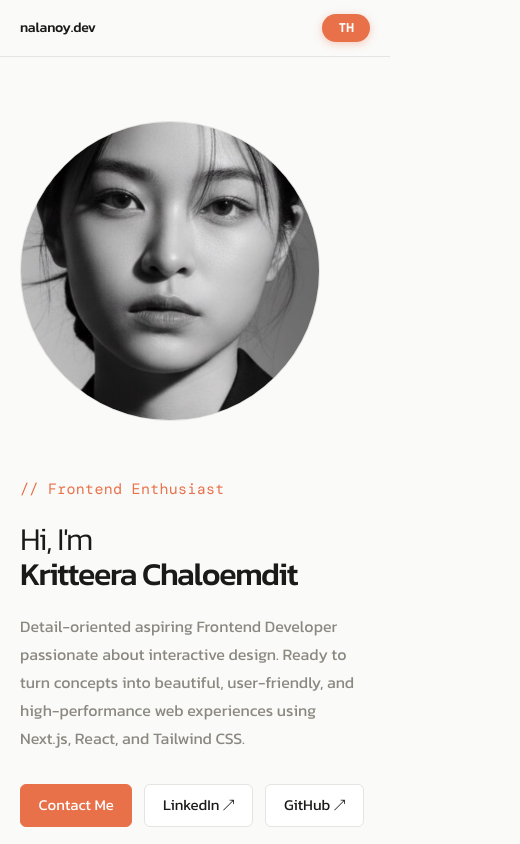
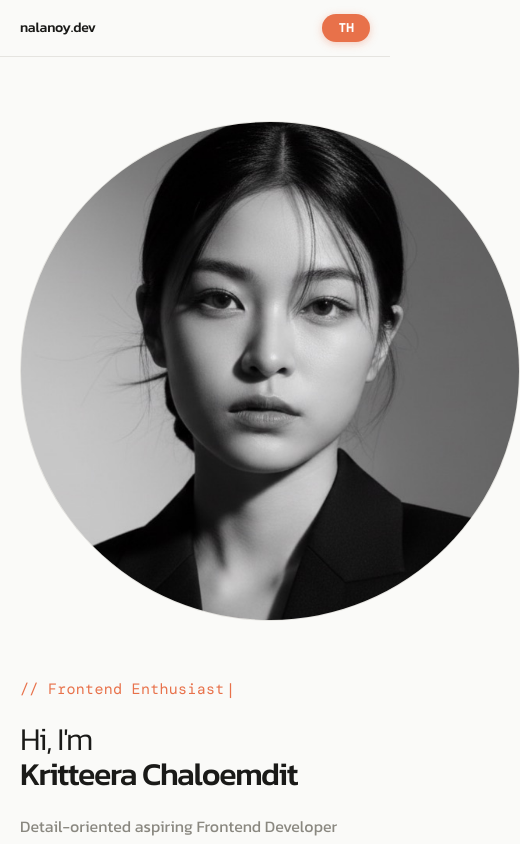
Before and after one commit to Nalanoyyyy/nalanoy.dev, a Next.js app: page / in a window 390 px wide. Shown: the top 844 px of the page, 520 px wide, since content can reach past the window. Built offline with nearby package versions, Linux system fonts and the light colour scheme.

Commit message:
update: avatar size

```diff
--- a/src/app/globals.css
+++ b/src/app/globals.css
@@ -220,8 +220,8 @@ footer p { font-size: 12px; font-family: var(--font-dm-mono), monospace; color:
   }
   .avatar {
     display: flex;
-    width: 300px;
-    height: 300px;
+    width: 500px;
+    height: 500px;
     margin-bottom: 1.5rem;
     order: -1;
   }
```
